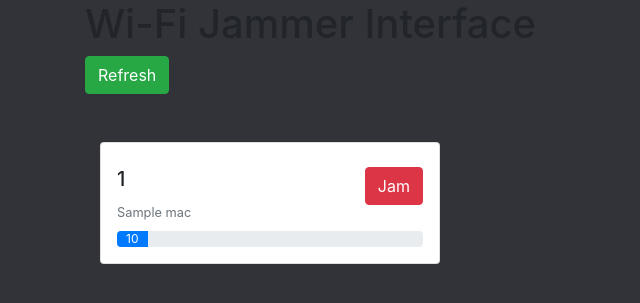
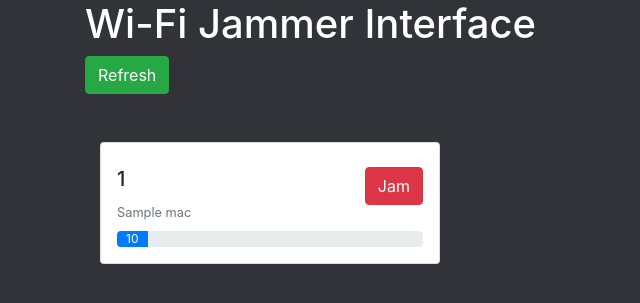
Before and after one commit to Throupy/Wifi-Deauther, a Flask app: template templates/index.html in a window 1280 px wide. Shown: the top 303 px of the page, without its empty margins (0-640 px from the left). Run offline with Flask 3, Linux system fonts and the light colour scheme; the template is opened without the code that fills it: most values are stand-ins (such as "Sample title", 1, 10 or a date in 2020).

Commit message:
Updated README.md

```diff
--- a/static/main.css
+++ b/static/main.css
@@ -1,5 +1,9 @@
 body {
     background-color: #313338;
+}
+
+h1 {
+    color:white;
 }
 
 .jumbotron {
```
Also changed, not shown: README.md.
